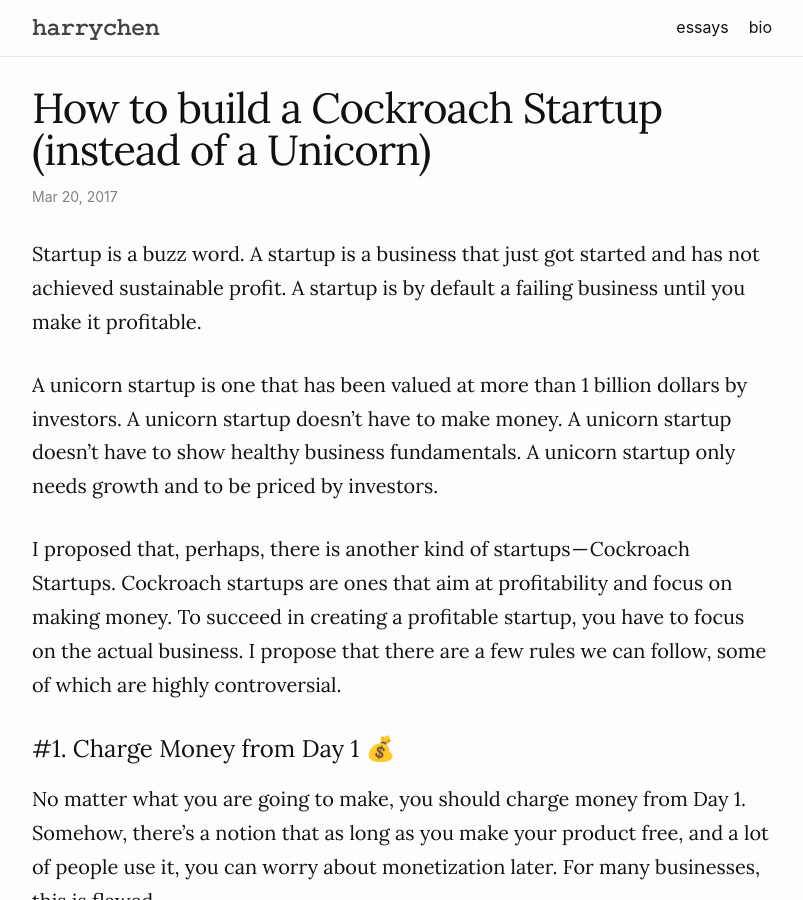
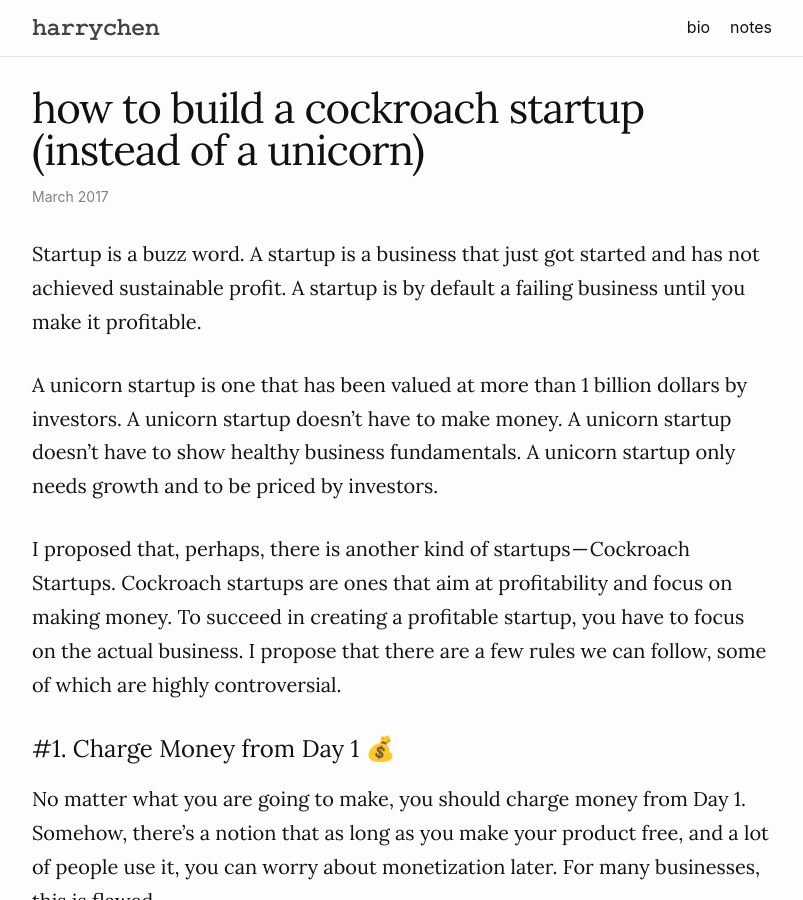
Before and after one commit to h8rry/harrychen.net, a Jekyll site: the page built from _posts/2017-03-21-build-cockroach-startups.md, in a window 1280 px wide and 900 px high. Shown: the whole window, without its empty margins (238-1041 px from the left). Built offline with Jekyll 4.4.1, drawn with Linux system fonts in a browser that asks for light colours.

```diff
--- a/_layouts/post.html
+++ b/_layouts/post.html
@@ -7,12 +7,13 @@ layout: default
     <h1 class="post-title p-name" itemprop="name headline">{{ page.title | escape }}</h1>
     <p class="post-meta">
       <time class="dt-published" datetime="{{ page.date | date_to_xmlschema }}" itemprop="datePublished">
-        {%- assign date_format = site.minima.date_format | default: "%b %-d, %Y" -%}
+        {%- assign date_format = site.minima.date_format | default: "%B %Y" -%}
         {{ page.date | date: date_format }}
       </time>
       {%- if page.author -%}
         • <span itemprop="author" itemscope itemtype="http://schema.org/Person"><span class="p-author h-card" itemprop="name">{{ page.author }}</span></span>
-      {%- endif -%}</p>
+      {%- endif -%}
+    </p>
   </header>
 
   <div class="post-content e-content" itemprop="articleBody">
--- a/_posts/2017-03-21-build-cockroach-startups.markdown
+++ b/_posts/2017-03-21-build-cockroach-startups.md
@@ -1,6 +1,6 @@
 ---
 layout: post
-title:  "How to build a Cockroach Startup (instead of a Unicorn)"
+title:  "how to build a cockroach startup (instead of a unicorn)"
 date:   2017-03-21 00:00:00 +0800
 permalink: /:title
 ---
--- a/essays.md
+++ b/notes.md
@@ -2,7 +2,7 @@
 # Feel free to add content and custom Front Matter to this file.
 # To modify the layout, see https://jekyllrb.com/docs/themes/#overriding-theme-defaults
 
-layout: essays
-title: essays
-permalink: /essays
+layout: notes
+title: notes
+permalink: /notes
 ---
```
Also changed, not shown: _posts/2018-09-14-ogilvy-on-ads.md (added, +79 -0 lines), _layouts/notes.html (renamed from _layouts/essays.html).
